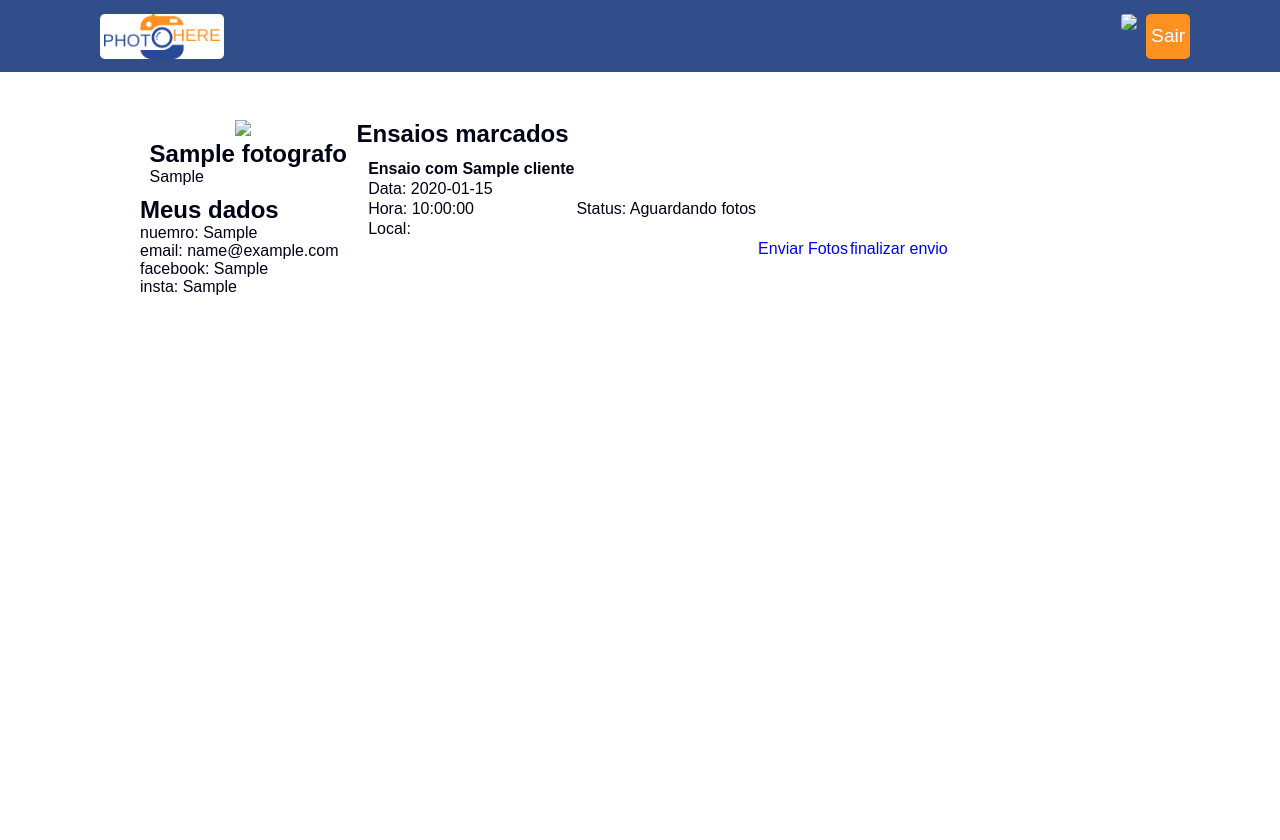
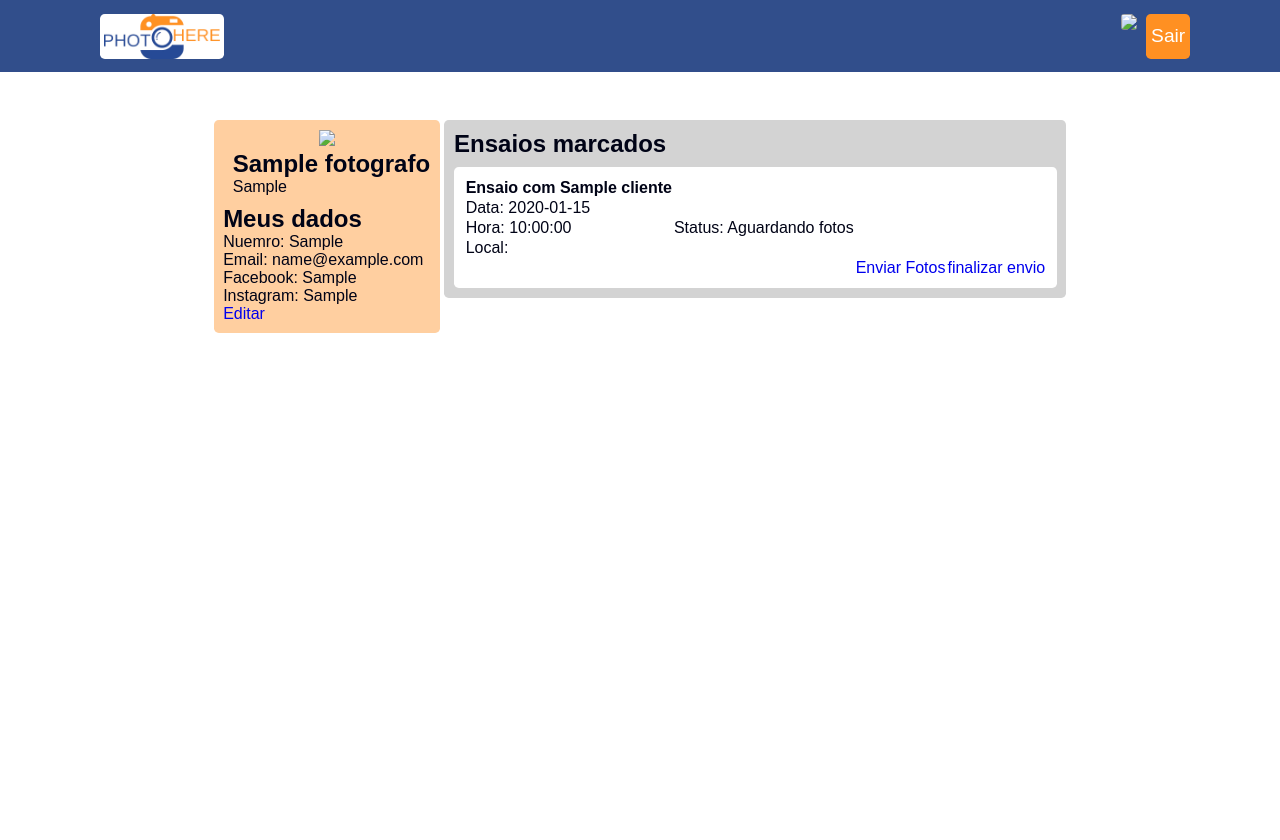
Before and after one commit to Mallaguetti/PhotoHere, a PHP site: page /perfilFotografo.php in a window 1280 px wide. Run offline with PHP 8.4, Linux system fonts and the light colour scheme; the visitor is signed in with stand-in values (Sample User, id 1); tables that the repository leaves empty hold one stand-in row (values such as "Sample post").

Commit message:
edit perfil fotografo

```diff
--- a/codigos/editarUsuarioFotografo.php
+++ b/codigos/editarUsuarioFotografo.php
@@ -16,5 +16,5 @@
 
     editarFotografo($conexao, $id, $nome, $sobreNome, $email, $cep, $instagram, $facebook, $celular, $apresentacao);
 
-    header("Location:../perfilFotografoEditar.php?msg=Perfil salvo com sucesso");
+    header("Location:../perfilFotografo.php");
 ?>
--- a/estilos/formulario.css
+++ b/estilos/formulario.css
@@ -5,7 +5,6 @@
     display: flex;
     align-items: center;
     padding:.6rem;
-
 }
 .form{
     background-color:var(--cor2);
@@ -18,6 +17,7 @@
 table{
     text-align:left;
 }
+
 input{
     margin:.3rem;
     padding:.6rem;
--- a/estilos/perfil.css
+++ b/estilos/perfil.css
@@ -8,12 +8,29 @@
     align-items:flex-end;
     flex-wrap:nowrap;
 }
+.ensaio{
+    background-color: white;
+    margin-top:.6rem;
+    border-radius:.3rem;
+}
+#s1{
+    align-items: flex-start;
+    justify-content: center;
+}
 #nome{
     padding: 0 0 .6rem .6rem;
 }
+#conteudo{
+    background-color: lightgray;
+    border-radius: .3rem;
+    padding:.6rem;
+}
 #dados {
-    padding: 0 .6rem 0 0;
-    min-width: 15vw;
+    background-color: var(--cor2);
+    border-radius: .3rem;
+    margin:0 .3rem 0 0;
+    padding:.6rem;
+    min-width:15vw;
 }
 #s1{
     display: flex;
--- a/perfilFotografo.php
+++ b/perfilFotografo.php
@@ -57,10 +57,16 @@
                     if ($msg == "editarFoto"){
                         echo ("
                             <form method='post' name='formFotoPerfil' action='codigos/editarFotoPerfil.php' enctype='multipart/form-data'>
-                                <input type='hidden' name='id' value='$id'>
-                                <input type='file' name='fotoPerfil'>
-                                <input type='submit' name='btnEnviar' value='Salvar Foto'>
-                                <a href='perfilFotografo.php'>Cancelar</a>
+                                <div>
+                                    <div>
+                                    <input type='hidden' name='id' value='$id'>
+                                    <input type='file' name='fotoPerfil'>
+                                    </div>
+                                    <div>
+                                    <input type='submit' name='btnEnviar' value='Salvar Foto'>
+                                    <a href='perfilFotografo.php'>Cancelar</a>
+                                    </div>
+                                </div>
                             </form>
                         ");
                     };
@@ -71,13 +77,40 @@
                 </div>
                 <div>
                     <h2>Meus dados</h2>
-                    <p>nuemro: <?php echo $celular?></p>
-                    <p>email: <?php echo $email?></p>
-                    <p>facebook: <?php echo $facebook?></p>
-                    <p>insta: <?php echo $instagram?></p>
+                    <?php
+                    $definido=false;
+                        if(isset($celular)){
+                            if ($celular != ""){
+                                echo("<p>Nuemro: $celular</p>");
+                                $definido=true;
+                            }
+                        };
+                        if(isset($email)){
+                            if ($email != ""){
+                                echo("<p>Email: $email</p>");
+                                $definido=true;
+                            }
+                        };
+                        if(isset($facebook)){
+                            if ($facebook != ""){
+                                echo("<p>Facebook: $facebook</p>");
+                                $definido=true;
+                            }
+                        };
+                        if(isset($instagram)){
+                            if ($instagram != ""){
+                                echo("<p>Instagram: $instagram</p>");
+                                $definido=true;
+                            }
+                        };
+                        if(!$definido){
+                            echo("<p>Você ainda não adicionou seus dados!</p>");
+                        }
+                    ?>
+                    <a href="perfilFotografoEditar.php">Editar</a>
                 </div>
             </div>
-            <div>
+            <div id="conteudo">
                 <h2>Ensaios marcados</h2>
                 <div class="pesquisa">
                     <?php
@@ -111,7 +144,7 @@
                                     break;
                             }
                             echo "
-                            <form class='flex centro resultado' method='post' name='formLogin' action='encontrarFotografo.php' enctype='multipart/form-dat'>
+                            <form class='flex centro resultado ensaio' method='post' name='formLogin' action='encontrarFotografo.php' enctype='multipart/form-dat'>
                                 <table>
                                     <thead>
                                         <tr>
```
Also changed, not shown: codigos/daoFoto.php (+18 -0 lines), estilos/lista.css (added, +17 -0 lines), perfilFotografoEditar.php (+2 -8 lines), perfilFotografoEnviarFotos.php (+30 -2 lines), fotos/1_06-12-21-09-19-51_LOGO.jpg (deleted), fotos/1_06-12-21-09-19-51_cameraOriginal.jpg (deleted), fotos/1_06-12-21-09-19-51_fotografo.jpg (deleted), fotos/1_06-12-21-09-19-51_perfil.jpg (deleted).
